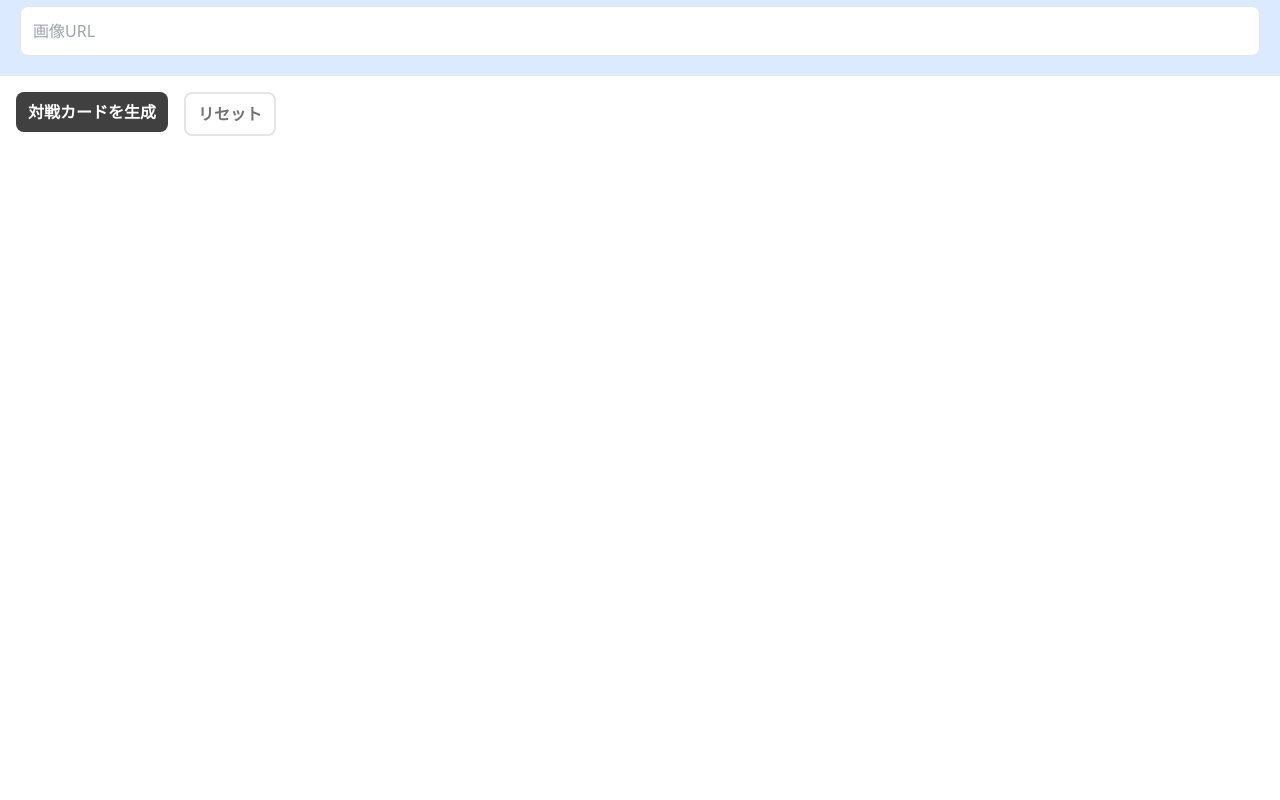
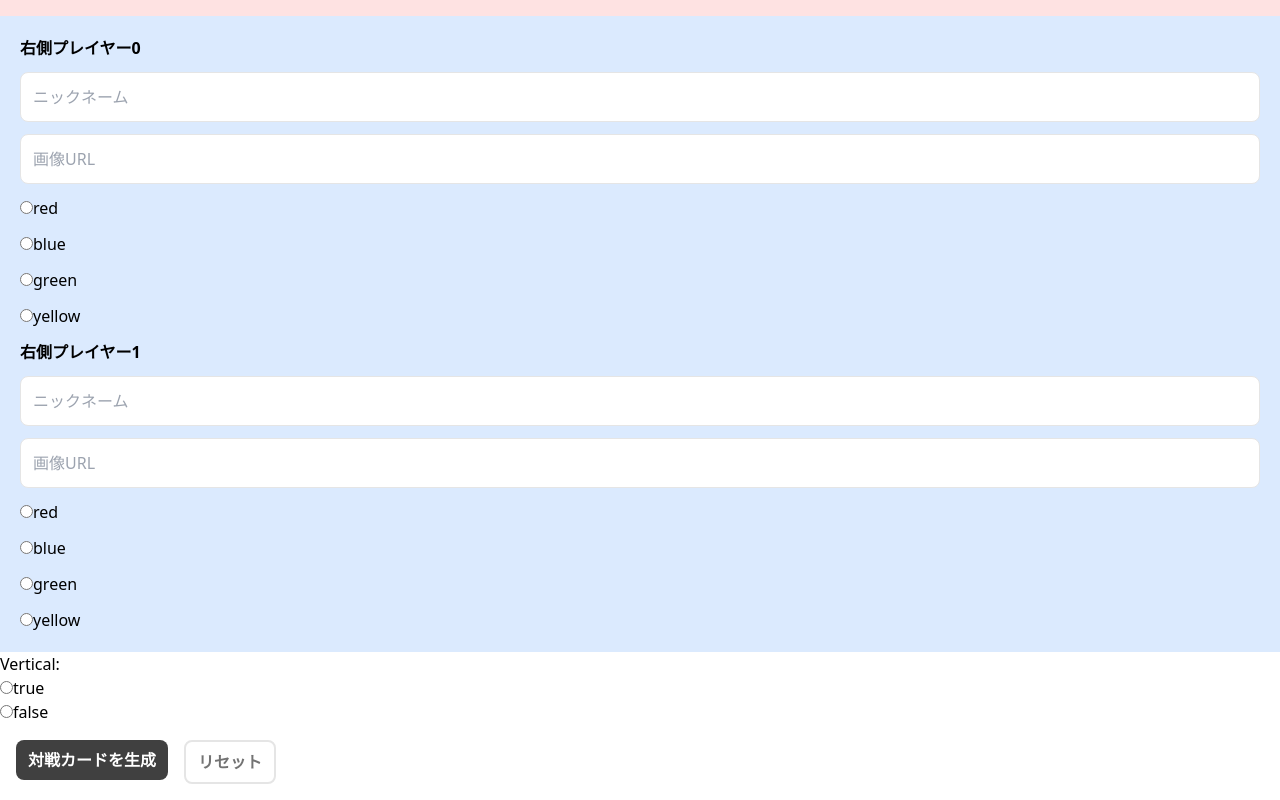
Before and after one commit to fizzkazz/e-sports-tools, a React (Vite) app in the folder card-generator/frontend/: page / in a window 1280 px wide. Shown: the part 620-1420 px from the top of the page. Before the commit the page ends 800 px from the top, so only its background shows below. Built offline with nearby package versions, Linux system fonts and the light colour scheme.

Commit message:
add: vertical mode

```diff
--- a/card-generator/frontend/src/Form.tsx
+++ b/card-generator/frontend/src/Form.tsx
@@ -1,10 +1,12 @@
-import { FC } from 'react';
-import { useNavigate } from 'react-router-dom';
-import { FieldErrors, useForm, UseFormRegister } from 'react-hook-form';
+import { FC } from "react";
+import { useNavigate } from "react-router-dom";
+import { FieldErrors, useForm, UseFormRegister } from "react-hook-form";
+import { Member } from "./member";
 
 interface FormType {
   left: Member[];
   right: Member[];
+  vertical: boolean;
 }
 
 interface InputProps {
@@ -13,14 +15,14 @@ interface InputProps {
   errors: FieldErrors<FormType>;
 }
 
-const inputClassName = 'p-3 border border-neutral-200 rounded-lg';
+const inputClassName = "p-3 border border-neutral-200 rounded-lg";
 const buttonClassNamePrimary =
-  'px-3 py-2 rounded-lg bg-neutral-700 text-white font-bold w-max cursor-pointer';
+  "px-3 py-2 rounded-lg bg-neutral-700 text-white font-bold w-max cursor-pointer";
 const buttonClassNameSecondary =
-  'px-3 py-2 border-2 border-neutral-200 rounded-lg text-neutral-500 font-bold w-max cursor-pointer';
-const errorMessageClassName = 'text-red-900';
+  "px-3 py-2 border-2 border-neutral-200 rounded-lg text-neutral-500 font-bold w-max cursor-pointer";
+const errorMessageClassName = "text-red-900";
 
-const requiredMessage = '入力必須です';
+const requiredMessage = "入力必須です";
 
 const Form: FC = () => {
   const {
@@ -33,12 +35,14 @@ const Form: FC = () => {
   const onSubmit = (data: FormType) => {
     const left = btoa(JSON.stringify([...data.left]));
     const right = btoa(JSON.stringify([...data.right]));
+    const vertical = data.vertical;
 
     const builtParams = new URLSearchParams({
       left: left,
       right: right,
+      vertical: `${vertical}`,
     }).toString();
-    window.open('/multiple?' + builtParams, '_blank');
+    window.open("/multiple?" + builtParams, "_blank");
   };
 
   return (
@@ -50,6 +54,19 @@ const Form: FC = () => {
       <div className="p-5 bg-blue-100 flex flex-col gap-3">
         <RightInputMember index={0} register={register} errors={errors} />
         <RightInputMember index={1} register={register} errors={errors} />
+      </div>
+      <div>Vertical:</div>
+      <div>
+        <label>
+          <input type="radio" value="true" {...register("vertical")} />
+          true
+        </label>
+      </div>
+      <div>
+        <label>
+          <input type="radio" value="false" {...register("vertical")} />
+          false
+        </label>
       </div>
 
       <div className="m-4 flex gap-4">
@@ -98,6 +115,11 @@ const LeftInputMember: FC<InputProps> = ({ index, register, errors }) => {
       {errors.left && (
         <p className={errorMessageClassName}>{errors.left.message}</p>
       )}
+      <SelectVariant
+        side="left"
+        index={index}
+        register={register}
+      ></SelectVariant>
     </>
   );
 };
@@ -130,6 +152,56 @@ const RightInputMember: FC<InputProps> = ({ index, register, errors }) => {
       {errors.right && (
         <p className={errorMessageClassName}>{errors.right.message}</p>
       )}
+      <SelectVariant
+        side="right"
+        index={index}
+        register={register}
+      ></SelectVariant>
+    </>
+  );
+};
+
+interface VariantProps {
+  side: "left" | "right";
+  index: number;
+  register: UseFormRegister<FormType>;
+}
+
+const SelectVariant: FC<VariantProps> = ({ side, index, register }) => {
+  return (
+    <>
+      <label>
+        <input
+          type="radio"
+          value="red"
+          {...register(`${side}.${index}.variant`)}
+        ></input>
+        red
+      </label>
+      <label>
+        <input
+          type="radio"
+          value="blue"
+          {...register(`${side}.${index}.variant`)}
+        ></input>
+        blue
+      </label>
+      <label>
+        <input
+          type="radio"
+          value="green"
+          {...register(`${side}.${index}.variant`)}
+        ></input>
+        green
+      </label>
+      <label>
+        <input
+          type="radio"
+          value="yellow"
+          {...register(`${side}.${index}.variant`)}
+        ></input>
+        yellow
+      </label>
     </>
   );
 };
--- a/card-generator/frontend/src/MultipleCardView.tsx
+++ b/card-generator/frontend/src/MultipleCardView.tsx
@@ -1,11 +1,13 @@
 import { FC } from "react";
 import { useSearchParams } from "react-router-dom";
+import { Member } from "./member";
 
 const MultipleCardView: FC = () => {
   const [searchParams] = useSearchParams();
 
   const leftParams = searchParams.get("left");
   const rightParams = searchParams.get("right");
+  const isVertical = searchParams.get("vertical") ?? false;
   if (!leftParams || !rightParams) {
     return <></>;
   }
@@ -18,13 +20,34 @@ const MultipleCardView: FC = () => {
   const leftMembers = extractMembers(leftParams);
   const rightMembers = extractMembers(rightParams);
 
+  if (isVertical) {
+    return (
+      <>
+        <div className="bg-black">
+          {leftMembers.map((member) => (
+            <div key={member.name}>{_CardViewForVertical({ ...member })}</div>
+          ))}
+          {rightMembers.map((member) => (
+            <div key={member.name}>{_CardViewForVertical({ ...member })}</div>
+          ))}
+        </div>
+        {/* <img
+          className="absolute top-1/2 left-1/2 transform -translate-x-1/2 -translate-y-1/2 w-1/5 z-50"
+          src="vs.png"
+        /> */}
+      </>
+    );
+  }
+
   return (
     <>
       <div className="flex justify-center items-center bg-black">
-        {leftMembers.map((member) => _CardView({ ...member, variant: "red" }))}
-        {rightMembers.map((member) =>
-          _CardView({ ...member, variant: "blue" })
-        )}
+        {leftMembers.map((member) => (
+          <div key={member.name}>{_CardView({ ...member })}</div>
+        ))}
+        {rightMembers.map((member) => (
+          <div key={member.name}>{_CardView({ ...member })}</div>
+        ))}
       </div>
       <img
         className="absolute top-1/2 left-1/2 transform -translate-x-1/2 -translate-y-1/2 w-1/5 z-50"
@@ -49,28 +72,50 @@ const cardViewVariants = {
   },
 };
 
-interface _CardViewProps extends Member {
-  variant: keyof typeof cardViewVariants;
-}
-
-const _CardView: FC<_CardViewProps> = ({
+const _CardView: FC<Member> = ({
   name,
   url,
   variant,
 }: {
   name: string;
   url: string;
-  variant: keyof typeof cardViewVariants;
+  variant: keyof typeof cardViewVariants | null;
 }) => {
   return (
     <div className="relative w-1/2 h-screen flex justify-center">
       <img src={url} alt="Left Image" />
       <p
-        className={`absolute top-5 left-0 w-full z-5 p-5 text-white text-center -skew-y-6 text-5xl drop-shadow-2xl ${cardViewVariants[variant].bg}`}
+        className={`absolute top-5 left-0 w-full z-5 p-5 text-white text-center -skew-y-6 text-5xl drop-shadow-2xl ${
+          cardViewVariants[variant ?? "red"].bg
+        }`}
       >
         {name}
       </p>
     </div>
   );
 };
+
+const _CardViewForVertical: FC<Member> = ({
+  name,
+  url,
+  variant,
+}: {
+  name: string;
+  url: string;
+  variant: keyof typeof cardViewVariants | null;
+}) => {
+  return (
+    <div className="relative block w-full">
+      <img src={url} alt="Image" />
+      <p
+        className={`absolute top-5 left-0 w-full z-5 p-5 text-white text-center -skew-y-6 text-5xl drop-shadow-2xl ${
+          cardViewVariants[variant ?? "red"].bg
+        }`}
+      >
+        {name}
+      </p>
+    </div>
+  );
+};
+
 export default MultipleCardView;
--- a/card-generator/frontend/src/member.d.ts
+++ b/card-generator/frontend/src/member.d.ts
@@ -1,4 +1,7 @@
+export type Variant = "red" | "blue" | "green" | "yellow";
+
 interface Member {
   name: string;
   url: string;
+  variant: Variant;
 }
```
Also changed, not shown: 1 other file (tests, documents, lock files or other folders).
